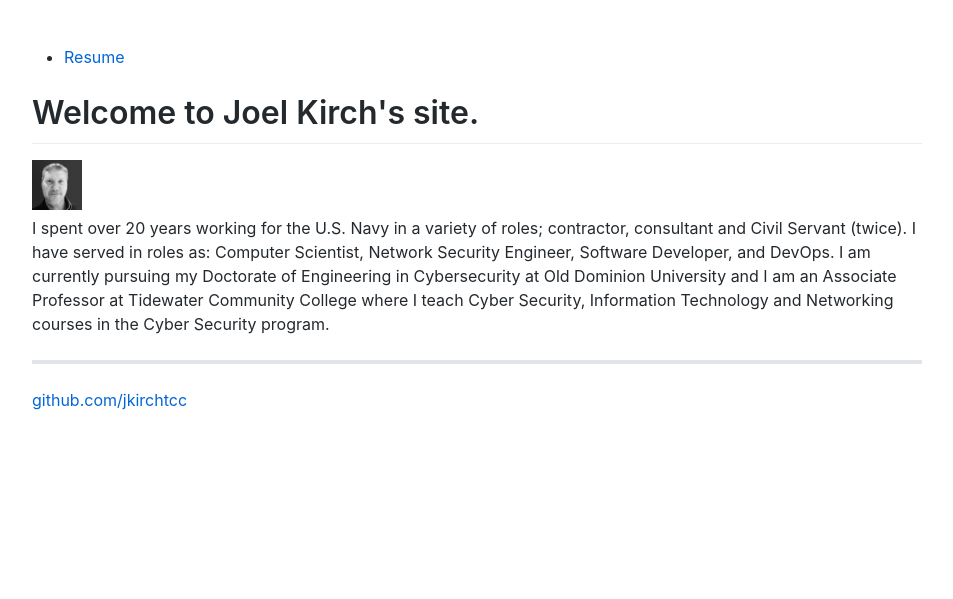
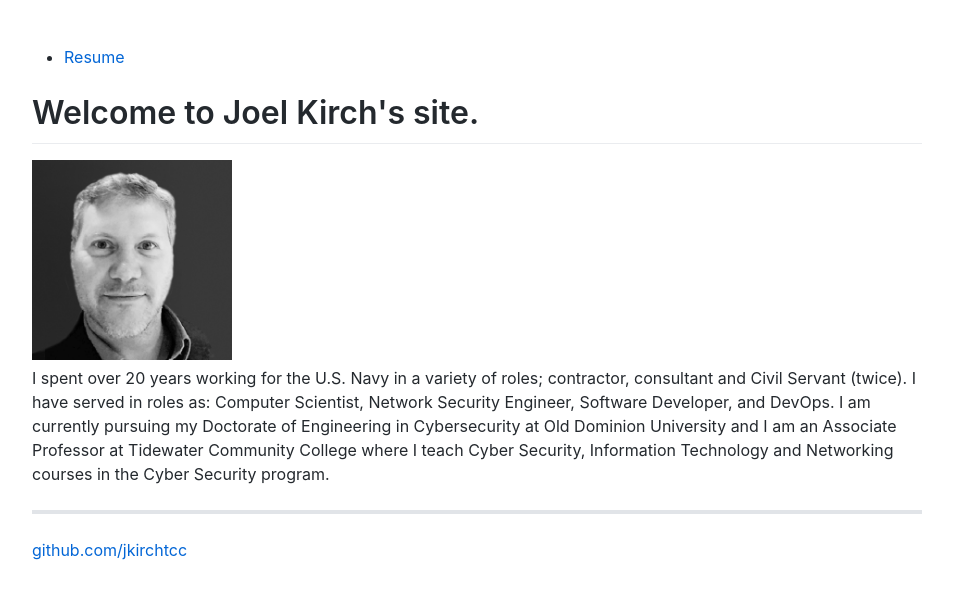
Before and after one commit to jkirchtcc/jkirchtcc.github.io, a Jekyll site: the page built from index.html, in a window 1280 px wide. Shown: the top 599 px of the page, without its empty margins (163-1116 px from the left). Built offline with Jekyll 4.4.1, drawn with Linux system fonts in a browser that asks for light colours.

Commit message:
increase size of headshot

```diff
--- a/index.html
+++ b/index.html
@@ -4,7 +4,7 @@ title: Joel's Notes
 ---
 <div class="blurb">
 	    <h1>Welcome to Joel Kirch's site.</h1>
-		<img src="files/headshot.jpg" alt="photo of myself" width="50" height="50">
+		<img src="files/headshot.jpg" alt="photo of myself" width="200" height="200">
 		<p>I spent over 20 years working for the U.S. Navy in a variety of
 			roles; contractor, consultant and Civil Servant (twice). I have
 			served in roles as: Computer Scientist, Network Security Engineer,
```
